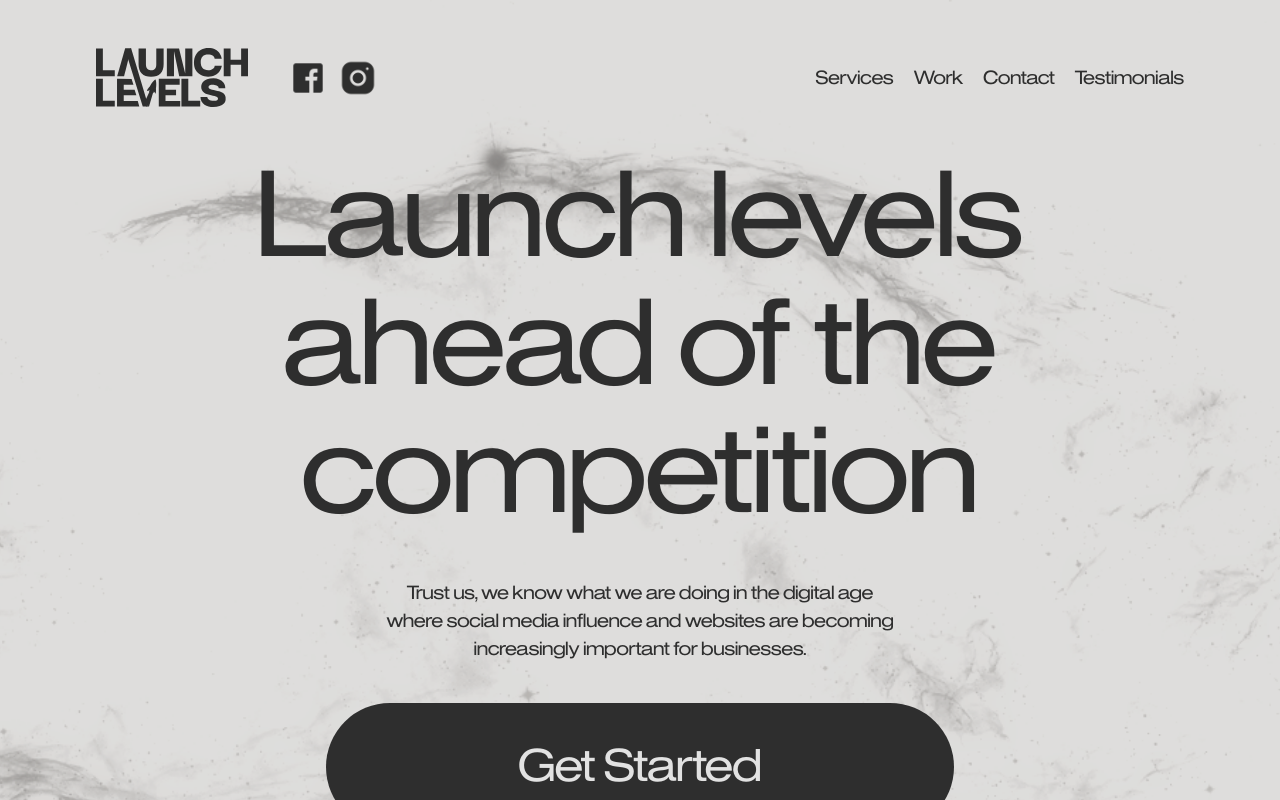
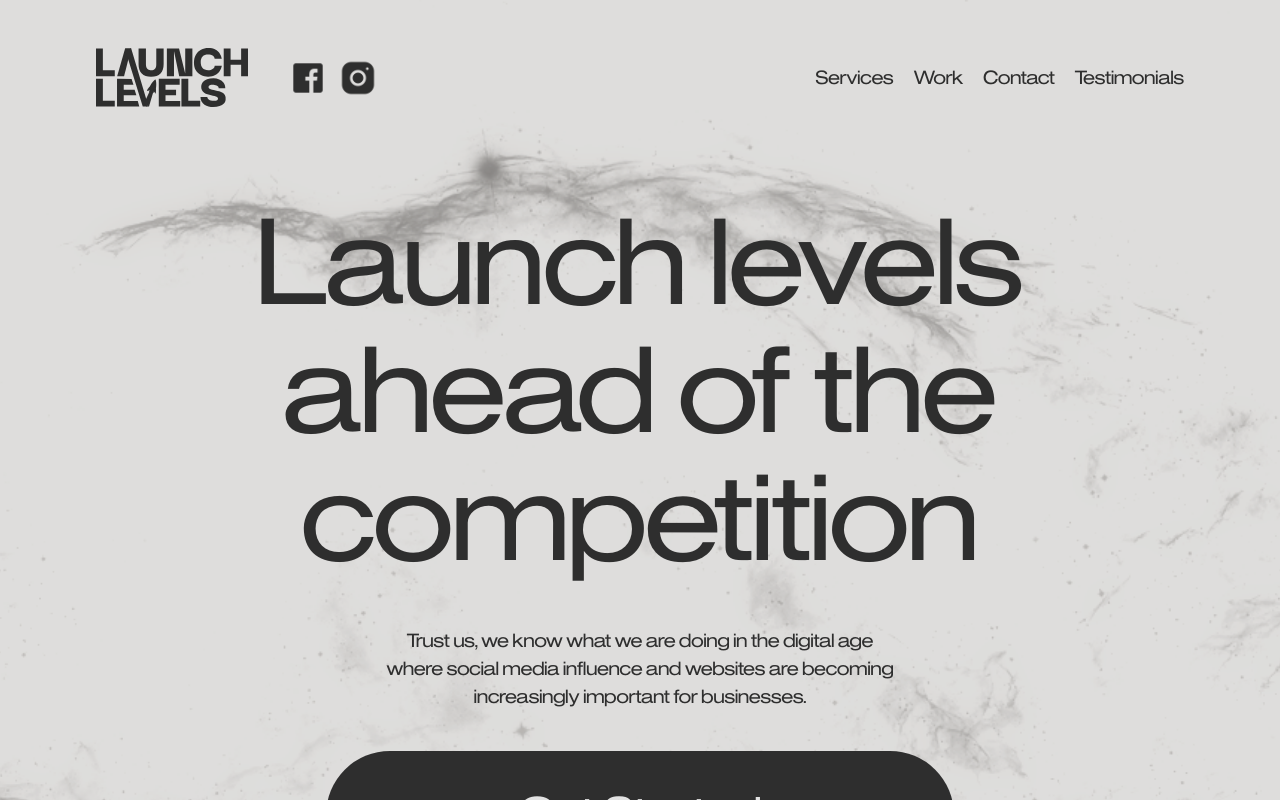
Before and after one commit to julianjfouf/launchlevelsremastered, a Next.js app: page / in a window 1280 px wide. Shown: the top 800 px of the page. Built offline with nearby package versions, Linux system fonts and the light colour scheme.

Commit message:
more fixing

```diff
--- a/src/components/Hero.jsx
+++ b/src/components/Hero.jsx
@@ -6,7 +6,7 @@ const Hero = () => {
   return (
     <div className="bg-[url('/images/texture1.png')] relative z-20 bg-cover bg-center">
       <Navbar />
-      <div className="lg:px-24 px-12 z-20 pb-24 pt-12 flex flex-col justify-center items-center backdrop-brightness-90">
+      <div className="lg:px-24 lg:pt-24 px-12 z-20 pb-24 pt-12 flex flex-col justify-center items-center backdrop-brightness-90">
         <h1 className="xl:text-9xl md:text-7xl text-5xl z-20 text-center">
           Launch levels ahead of the competition
         </h1>
```
